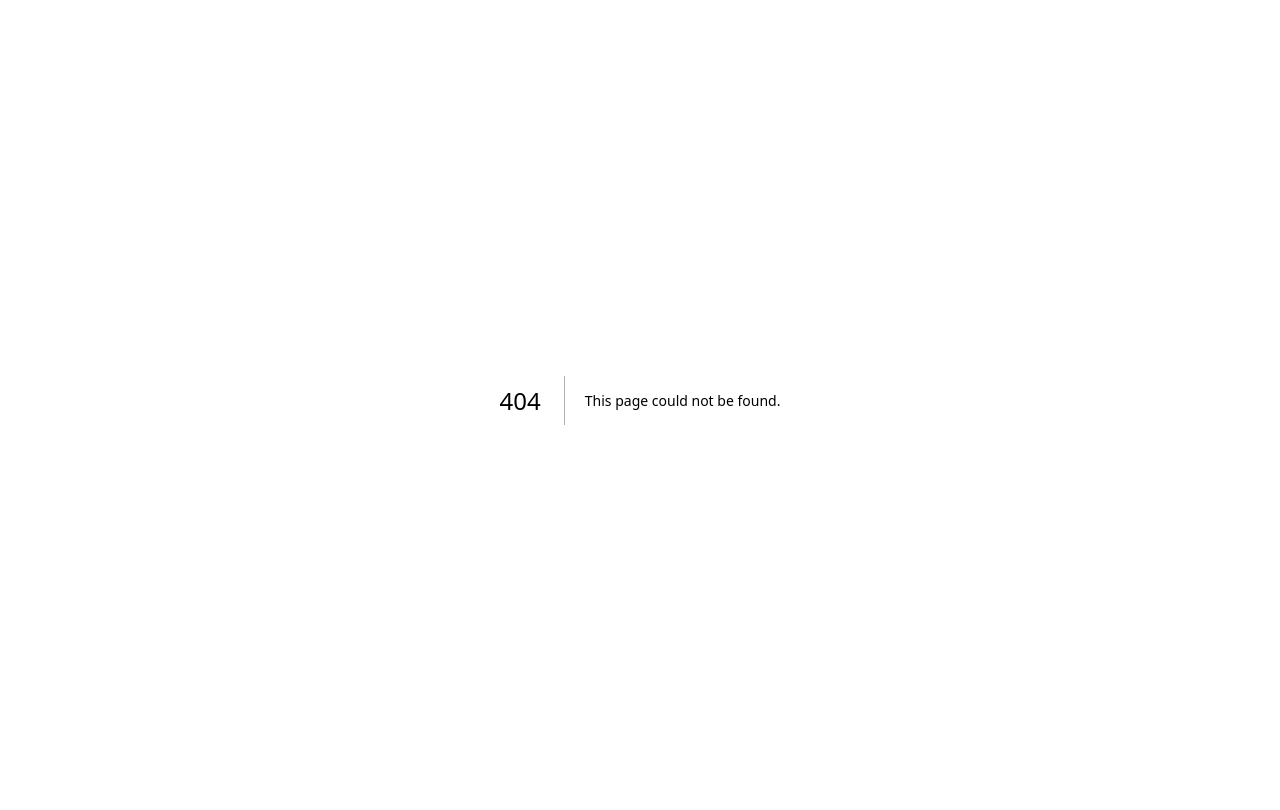
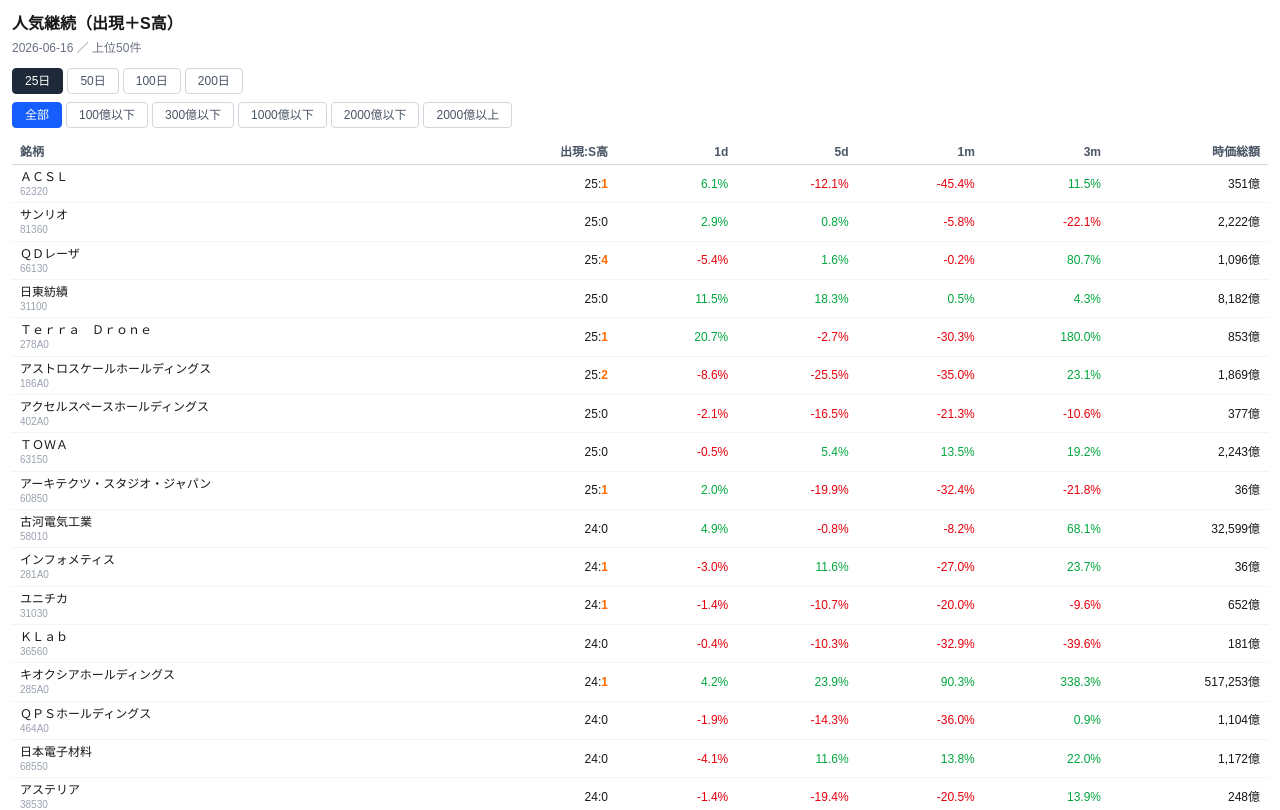
Before and after one commit to biriyani0141/turnover-detector, a Next.js app in the folder web/: page /popular in a window 1280 px wide. Before the commit this address had no page. Shown: the top 810 px of the page. Built offline with nearby package versions, Linux system fonts and the light colour scheme.

Commit message:
Add popular continuation page with window/mktcap filters

```diff
--- /dev/null
+++ b/web/src/app/popular/page.tsx
@@ -0,0 +1,198 @@
+"use client";
+import { useEffect, useState, useMemo } from "react";
+
+type Row = {
+  code: string;
+  name: string;
+  mktcap_oku: number | null;
+  first_date: string;
+  ret_1d: number | null;
+  ret_5d: number | null;
+  ret_1m: number | null;
+  ret_3m: number | null;
+  [key: string]: any;
+};
+
+type Excluded = { code: string; name: string; reason: string };
+
+const WIN_OPTIONS = [25, 50, 100, 200] as const;
+type Win = (typeof WIN_OPTIONS)[number];
+
+const CAP_FILTERS = [
+  { label: "全部", key: "all" },
+  { label: "100億以下", key: "le100" },
+  { label: "300億以下", key: "le300" },
+  { label: "1000億以下", key: "le1000" },
+  { label: "2000億以下", key: "le2000" },
+  { label: "2000億以上", key: "ge2000" },
+] as const;
+type CapFilter = (typeof CAP_FILTERS)[number]["key"];
+
+function pct(v: number | null): string {
+  return v === null || v === undefined ? "-" : v.toFixed(1) + "%";
+}
+function colorOf(v: number | null): string {
+  if (v === null || v === undefined) return "text-gray-400";
+  if (v > 0) return "text-green-600";
+  if (v < 0) return "text-red-600";
+  return "text-gray-600";
+}
+function fmtCap(v: number | null): string {
+  if (v === null || v === undefined) return "-";
+  return v.toLocaleString("ja-JP", { maximumFractionDigits: 0 }) + "億";
+}
+function applyCapFilter(row: Row, cap: CapFilter): boolean {
+  if (cap === "all") return true;
+  if (row.mktcap_oku === null) return false;
+  if (cap === "le100")  return row.mktcap_oku <= 100;
+  if (cap === "le300")  return row.mktcap_oku <= 300;
+  if (cap === "le1000") return row.mktcap_oku <= 1000;
+  if (cap === "le2000") return row.mktcap_oku <= 2000;
+  if (cap === "ge2000") return row.mktcap_oku >= 2000;
+  return true;
+}
+
+export default function PopularPage() {
+  const [allData, setAllData] = useState<Row[] | null>(null);
+  const [meta, setMeta] = useState<any>(null);
+  const [excluded, setExcluded] = useState<Excluded[]>([]);
+  const [err, setErr] = useState<string | null>(null);
+  const [win, setWin] = useState<Win>(25);
+  const [capFilter, setCapFilter] = useState<CapFilter>("all");
+
+  useEffect(() => {
+    Promise.all([
+      fetch("/data/popular.json").then((r) => {
+        if (!r.ok) throw new Error("HTTP " + r.status);
+        return r.json();
+      }),
+      fetch("/data/excluded.json")
+        .then((r) => {
+          if (!r.ok) throw new Error("HTTP " + r.status);
+          return r.json();
+        })
+        .catch((e) => {
+          console.error("excluded.json fetch failed:", e);
+          return { excluded: [] };
+        }),
+    ])
+      .then(([popularData, excludedData]) => {
+        setMeta(popularData._meta);
+        setAllData(popularData.popular);
+        setExcluded(excludedData.excluded ?? []);
+      })
+      .catch((e) => setErr(String(e)));
+  }, []);
+
+  const rows = useMemo(() => {
+    if (!allData) return null;
+    const excludedCodes = new Set(excluded.map((e) => e.code));
+    return allData
+      .filter((r) => !excludedCodes.has(r.code))
+      .filter((r) => applyCapFilter(r, capFilter))
+      .sort((a, b) => (b[`turnover_${win}`] ?? 0) - (a[`turnover_${win}`] ?? 0))
+      .slice(0, 50);
+  }, [allData, excluded, win, capFilter]);
+
+  if (err) return <pre className="p-4 text-red-600">ERROR: {err}</pre>;
+  if (!rows) return <div className="p-4">loading...</div>;
+
+  const headers = ["銘柄", "出現:S高", "1d", "5d", "1m", "3m", "時価総額"];
+
+  return (
+    <div className="p-3">
+      <h1 className="text-base font-bold mb-1">人気継続（出現＋S高）</h1>
+      <p className="text-xs text-gray-500 mb-3">{meta?.date} ／ 上位50件</p>
+
+      {/* 窓切替 */}
+      <div className="flex flex-wrap gap-1 mb-2">
+        {WIN_OPTIONS.map((w) => (
+          <button
+            key={w}
+            onClick={() => setWin(w)}
+            className={`px-3 py-1 text-xs rounded border ${
+              win === w
+                ? "bg-gray-800 text-white border-gray-800"
+                : "bg-white text-gray-600 border-gray-300"
+            }`}
+          >
+            {w}日
+          </button>
+        ))}
+      </div>
+
+      {/* 時価総額フィルタ */}
+      <div className="flex flex-wrap gap-1 mb-3">
+        {CAP_FILTERS.map((f) => (
+          <button
+            key={f.key}
+            onClick={() => setCapFilter(f.key)}
+            className={`px-3 py-1 text-xs rounded border ${
+              capFilter === f.key
+                ? "bg-blue-600 text-white border-blue-600"
+                : "bg-white text-gray-600 border-gray-300"
+            }`}
+          >
+            {f.label}
+          </button>
+        ))}
+      </div>
+
+      {/* テーブル */}
+      <div className="overflow-x-auto">
+        <table className="text-xs border-collapse w-full">
+          <thead>
+            <tr className="border-b border-gray-300 text-gray-600">
+              {headers.map((h) => (
+                <th
+                  key={h}
+                  className="px-2 py-1 text-right whitespace-nowrap first:text-left"
+                >
+                  {h}
+                </th>
+              ))}
+            </tr>
+          </thead>
+          <tbody>
+            {rows.map((r) => {
+              const t = (r as any)[`turnover_${win}`] ?? 0;
+              const s = (r as any)[`stophigh_${win}`] ?? 0;
+              return (
+                <tr key={r.code} className="border-b border-gray-100">
+                  <td className="px-2 py-1 text-left whitespace-nowrap">
+                    <div className="font-medium">{r.name}</div>
+                    <div className="text-[10px] text-gray-400">{r.code}</div>
+                  </td>
+                  <td className="px-2 py-1 text-right whitespace-nowrap">
+                    <span>{t}:</span>
+                    <span className={s >= 1 ? "text-orange-500 font-semibold" : ""}>
+                      {s}
+                    </span>
+                  </td>
+                  <td className={"px-2 py-1 text-right " + colorOf(r.ret_1d)}>{pct(r.ret_1d)}</td>
+                  <td className={"px-2 py-1 text-right " + colorOf(r.ret_5d)}>{pct(r.ret_5d)}</td>
+                  <td className={"px-2 py-1 text-right " + colorOf(r.ret_1m)}>{pct(r.ret_1m)}</td>
+                  <td className={"px-2 py-1 text-right " + colorOf(r.ret_3m)}>{pct(r.ret_3m)}</td>
+                  <td className="px-2 py-1 text-right whitespace-nowrap">{fmtCap(r.mktcap_oku)}</td>
+                </tr>
+              );
+            })}
+          </tbody>
+        </table>
+      </div>
+
+      {/* 除外銘柄注記 */}
+      {excluded.length > 0 && (
+        <div className="mt-8 pt-4 border-t border-gray-200">
+          <p className="text-xs font-medium text-gray-500 mb-1">除外銘柄（手動）</p>
+          <p className="text-[10px] text-gray-400 mb-2">以下は構造的ノイズとして一覧から除外中</p>
+          {excluded.map((e) => (
+            <div key={e.code} className="text-[10px] text-gray-400 leading-5">
+              {e.code} {e.name} ― {e.reason}
+            </div>
+          ))}
+        </div>
+      )}
+    </div>
+  );
+}
```
